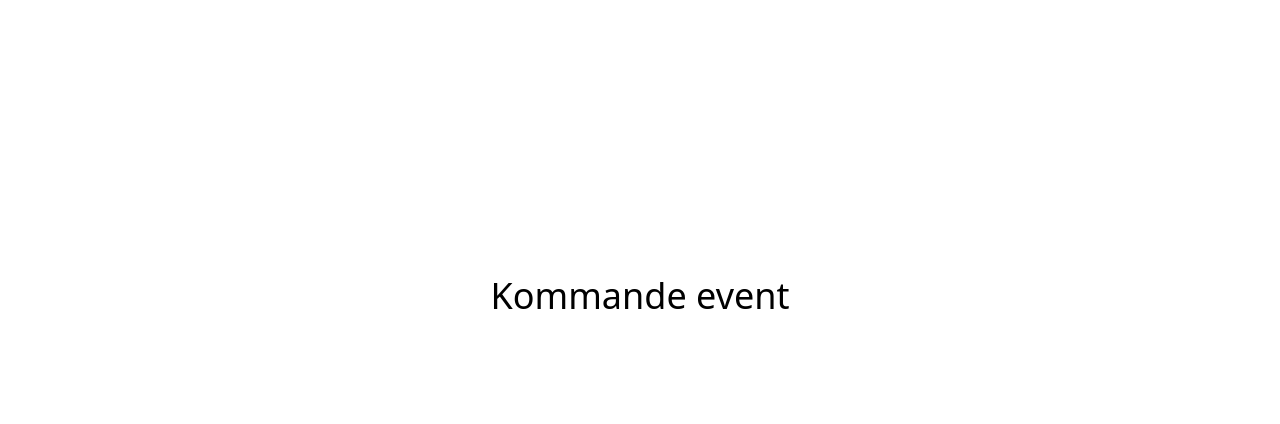
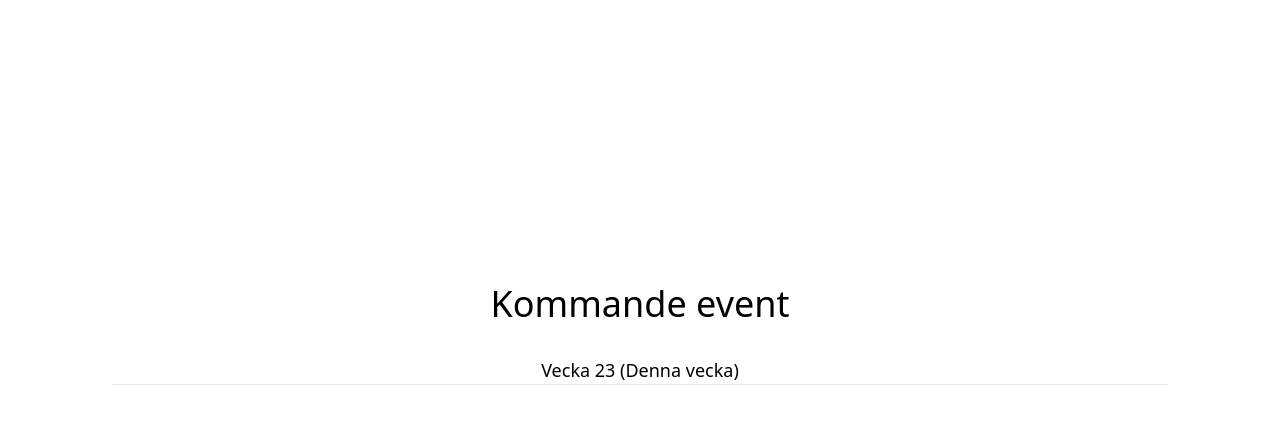
Before and after one commit to UTNkar/event-calendar, a Django app: page / in a window 1280 px wide. Shown: the part 212-636 px from the top of the page. Run offline with Django 3.2, Linux system fonts and the light colour scheme; data that the repository does not hold is empty; some libraries are stand-ins or nearby versions.

Commit message:
added week delimeter

```diff
--- a/src/event_calendar/templates/event_calendar/base.html
+++ b/src/event_calendar/templates/event_calendar/base.html
@@ -1,6 +1,6 @@
 {% load tailwind_tags static %}
 <!DOCTYPE html>
-<html lang="en" class="h-full">
+<html lang="en" class="min-h-full">
     <head>
         <meta charset="utf-8">
         <meta name="description" content="UTN:s event calendar">
--- a/src/event_calendar/templates/event_calendar/event_list.html
+++ b/src/event_calendar/templates/event_calendar/event_list.html
@@ -4,18 +4,14 @@
 white-to-gray-gradient
 {% endblock %}
 {% block content %}
-<div class="bg-gradient-to-br from-customgreen to-customblue text-white py-32 text-center flex flex-col gap-6">
-    <h1 class="text-5xl">UTN-Kalendern</h1>
+<div class="bg-gradient-to-br from-customgreen to-customblue text-white py-32 text-center flex flex-col gap-2">
+    <h1 class="text-7xl font-serif font-semibold">UTN-Kalendern</h1>
     <p class="text-2xl">En samling av alla event av UTN, sektionerna på TekNat och UTN:s associerade föreningar</p>
 </div>
 <section class="mt-8 relative">
     <div class="w-10/12 mx-auto">
         <h2 class="text-4xl text-center">Kommande event</h2>
-        <div class="grid grid-cols-3">
-            {% for event in object_list %}
-                {% include 'event_calendar/card.html' %}
-            {% endfor %}
-        </div>
+        {% include 'event_calendar/week_grid.html' %}
     </div>
 </section>
 {% endblock %}
--- /dev/null
+++ b/src/event_calendar/templates/event_calendar/week_grid.html
@@ -0,0 +1,9 @@
+<div class="mb-6 mt-8">
+    <h3 class="text-center text-lg">Vecka 23 (Denna vecka)</h3>
+    <hr class="transform scale-x-110">
+</div>
+<div class="grid grid-cols-3">
+    {% for event in object_list %}
+        {% include 'event_calendar/card.html' %}
+    {% endfor %}
+</div>
```
